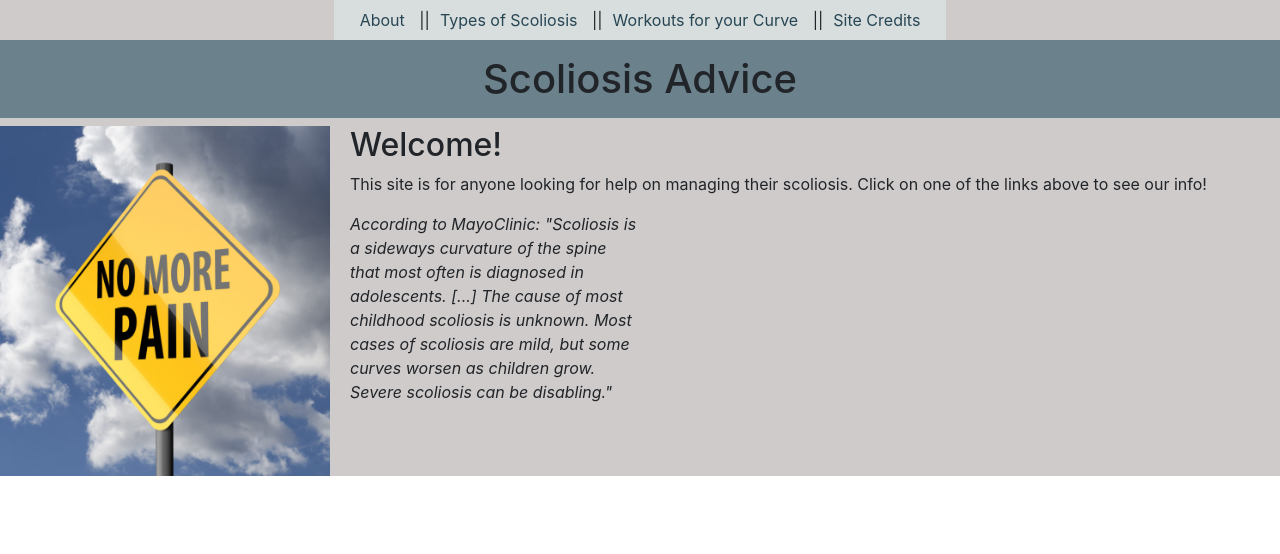
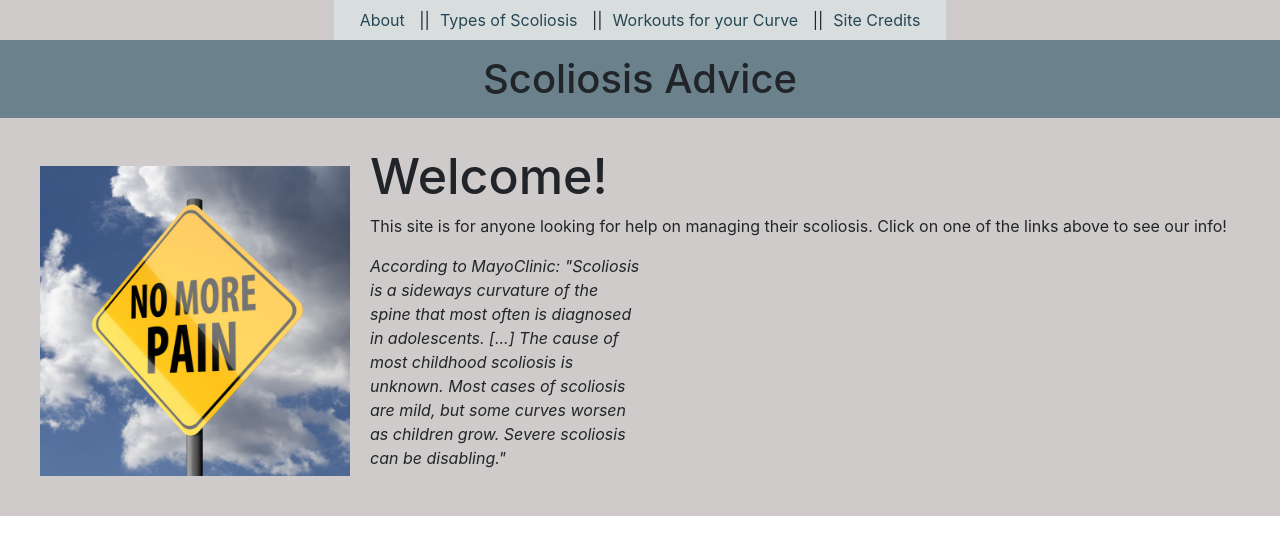
Before and after one commit to YoshiMejia/scoliosis-SPA, a React (Create React App) app: page / in a window 1280 px wide. Shown: the top 554 px of the page. Built offline with nearby package versions, Linux system fonts and the light colour scheme.

Commit message:
adjusted h3 to h2, adding padding

```diff
--- a/src/App.css
+++ b/src/App.css
@@ -24,10 +24,12 @@
   display: inline-block;
   clear: both;
   position: relative;
+  padding: 20px 20px;
+
 }
 
-#main h3 {
-
+#main h2 {
+  font-size: 50px;
 }
 
 .navbar {
@@ -61,5 +63,12 @@ h1{
   height: 350px;
   width: 350px;
   float: left;
-  padding-right: 20px;
+  padding: 20px 20px;
 }
+
+#relief_sign {
+  height: 350px;
+  width: 350px;
+  float: right;
+  padding: 20px 20px;
+}
```
